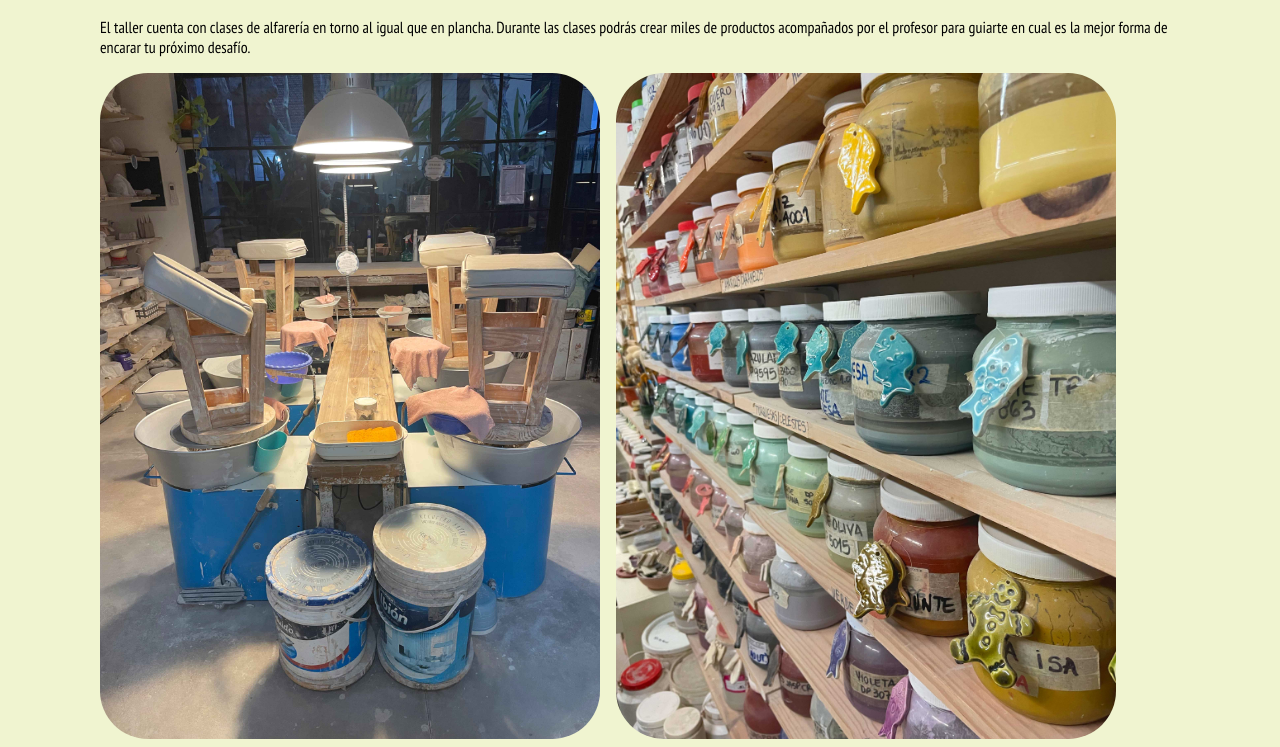
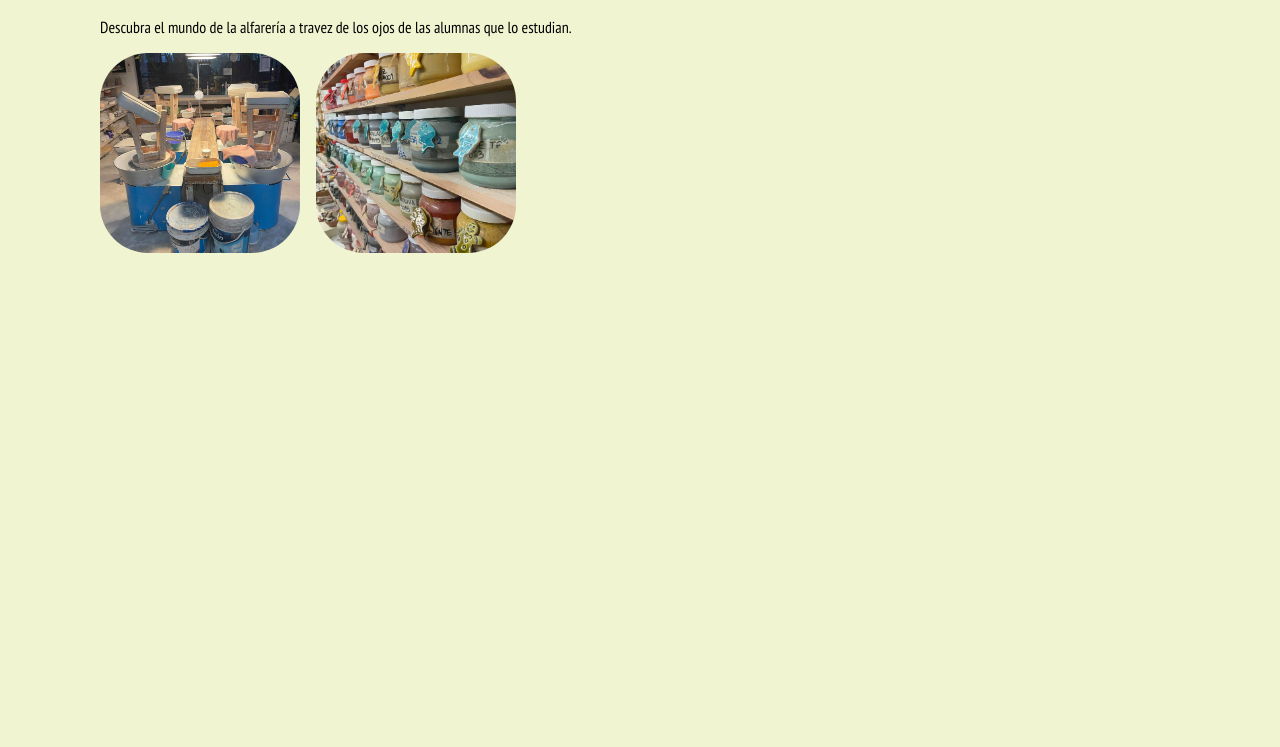
Before and after one commit to stephie-r/Gallery_DWB, a plain HTML site: page index.html in a window 1280 px wide. Shown: the part 152-899 px from the top of the page. After the commit the page ends 800 px from the top, so only its background shows below. Drawn offline with Linux system fonts and the light colour scheme.

Commit message:
img_txt_modification

```diff
--- a/css/style.css
+++ b/css/style.css
@@ -69,4 +69,7 @@ main{
 
 .slide{
     border-radius: 3rem;
+    object-fit: cover;
+    width: 200px;
+    height: 200px;
 }
--- a/index.html
+++ b/index.html
@@ -31,7 +31,7 @@
         </section>
         <section class="intro">
             <h2></h2>
-            <p>El taller cuenta con clases de alfarería en torno al igual que en plancha. Durante las clases podrás crear miles de productos acompañados por el profesor para guiarte en cual es la mejor forma de encarar tu próximo desafío.</p>
+            <p>Descubra el mundo de la alfarería a travez de los ojos de las alumnas que lo estudian.</p>
         </section>
         <section class="gallery">
             <div class="slider">
```
